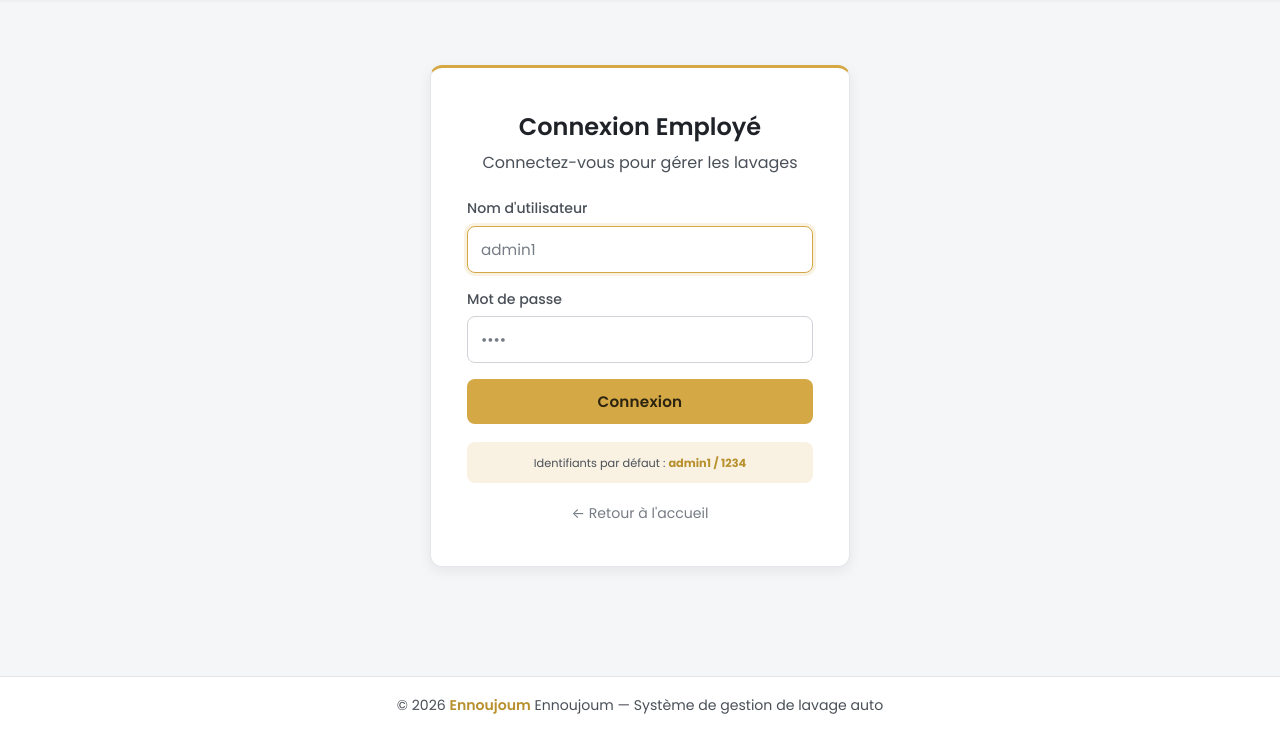
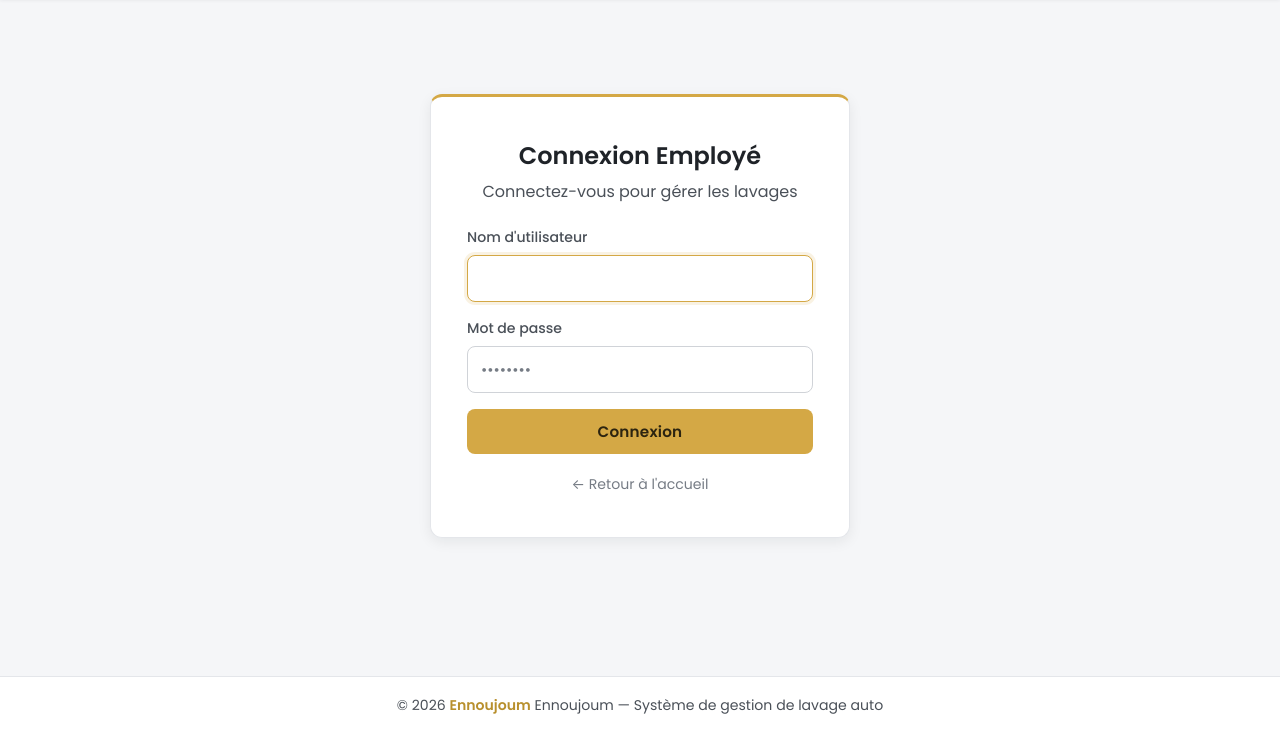
Before and after one commit to aqzioudoaae-creator/ennoujoum, a Flask app: page /employee/login in a window 1280 px wide. Shown: the part 65-800 px from the top of the page. Run offline with Flask 3, Linux system fonts and the light colour scheme.

Commit message:
Remove default employee credentials

```diff
--- a/files-5-2/database.py
+++ b/files-5-2/database.py
@@ -70,13 +70,7 @@ def init_db():
         )
     """)
 
-    # ---------- default employee ----------
-    cur.execute("SELECT id FROM employees WHERE username = 'admin1'")
-    if not cur.fetchone():
-        cur.execute(
-            "INSERT INTO employees (username, password) VALUES (?, ?)",
-            ("admin1", "1234")
-        )
+    # No default employees — the manager must create them after signing up.
 
     conn.commit()
     conn.close()
--- a/files-5-2/templates/admin_dashboard.html
+++ b/files-5-2/templates/admin_dashboard.html
@@ -236,7 +236,6 @@
                                     class="btn-mini"
                                     onclick="toggleEmpEdit({{ e.id }})"
                                     data-i18n="admin.edit">Modifier</button>
-                            {% if e.username != 'admin1' %}
                             <form method="POST"
                                   action="{{ url_for('delete_employee', emp_id=e.id) }}"
                                   onsubmit="return confirm('Delete employee {{ e.username }}?');"
@@ -245,9 +244,6 @@
                                         class="btn-mini danger"
                                         data-i18n="admin.delete">Supprimer</button>
                             </form>
-                            {% else %}
-                                <em class="muted small" data-i18n="admin.default">par défaut</em>
-                            {% endif %}
                         </td>
                     </tr>
                     <!-- Hidden inline edit form -->
--- a/files-5-2/templates/employee_login.html
+++ b/files-5-2/templates/employee_login.html
@@ -12,22 +12,18 @@
             <div class="form-group">
                 <label for="username" data-i18n="login.field.username">Nom d'utilisateur</label>
                 <input type="text" id="username" name="username"
-                       placeholder="admin1" required autofocus>
+                       placeholder="" required autofocus>
             </div>
 
             <div class="form-group">
                 <label for="password" data-i18n="login.field.password">Mot de passe</label>
                 <input type="password" id="password" name="password"
-                       placeholder="••••" required>
+                       placeholder="••••••••" required>
             </div>
 
             <button type="submit" class="btn btn-primary btn-full" data-i18n="login.btn.login">Connexion</button>
         </form>
 
-        <div class="hint">
-            <small><span data-i18n="login.hint">Identifiants par défaut :</span> <strong>admin1 / 1234</strong></small>
-        </div>
-
         <a href="{{ url_for('home') }}" class="back-link" data-i18n="login.back">← Retour à l'accueil</a>
     </div>
 </section>
```
